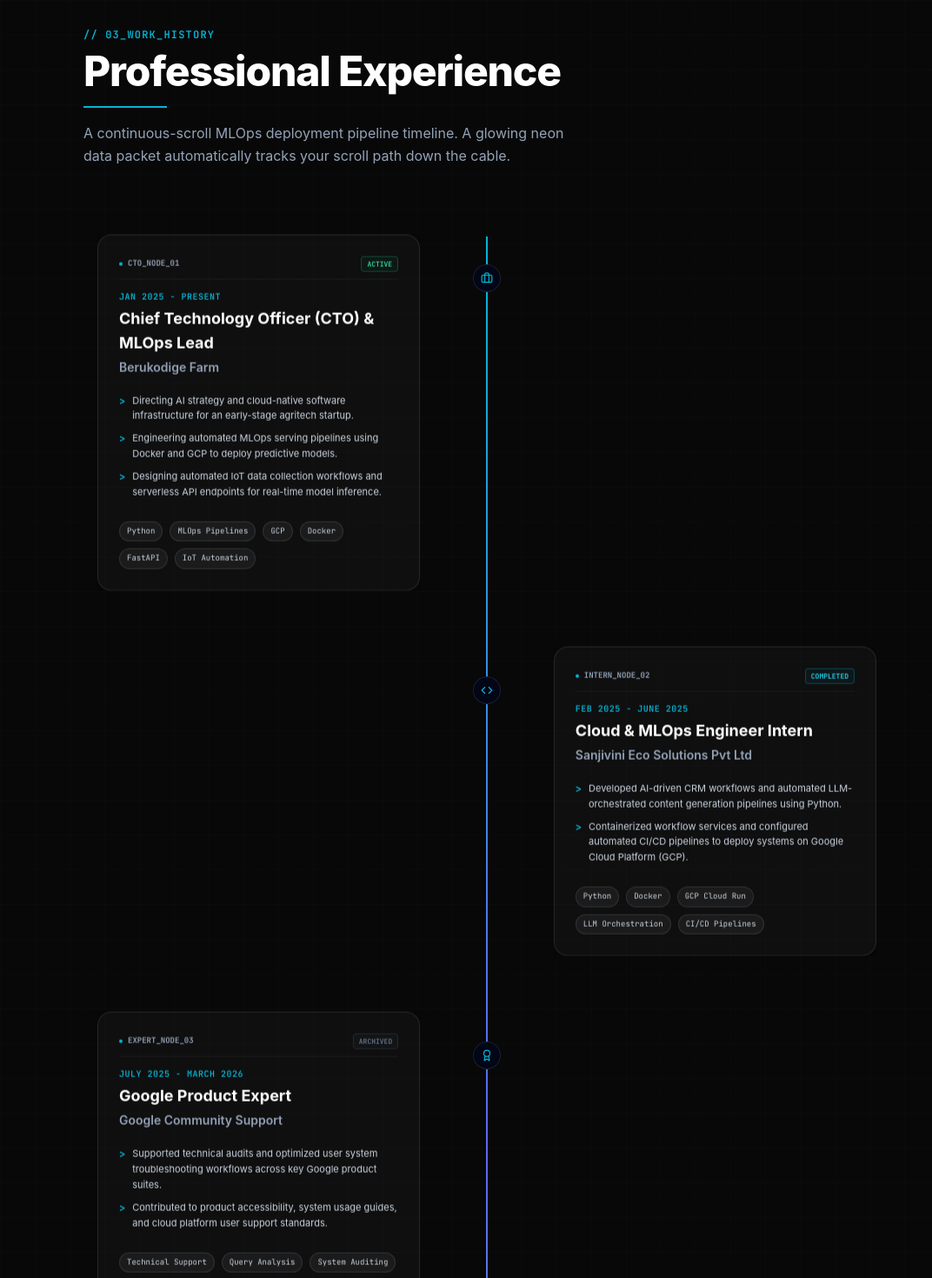
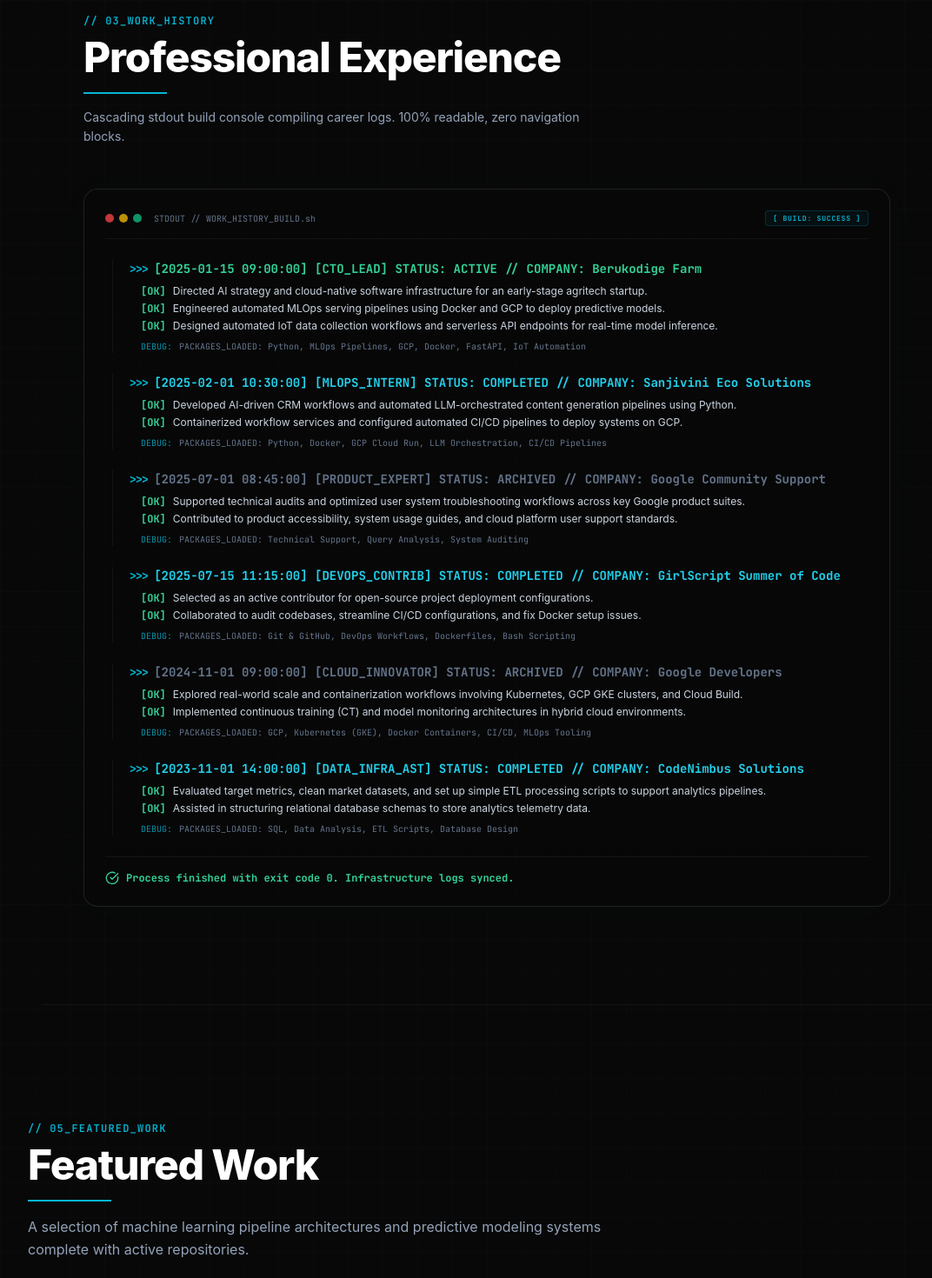
Before and after one commit to KRUTHIKTR/portfolio, a React (Vite) app: page / in a window 1280 px wide. Shown: the part 2520-3990 px from the top of the page at 87% size, without its empty margins (80-1152 px from the left). Built offline with nearby package versions, Linux system fonts and the light colour scheme.

Commit message:
feat: implement continuous CI/CD log feed timeline layout

```diff
--- a/src/components/Timeline.jsx
+++ b/src/components/Timeline.jsx
@@ -1,247 +1,166 @@
-import React, { useRef } from 'react';
-import { motion, useScroll, useTransform } from 'framer-motion';
-import { Briefcase, Code, Award, Terminal, GitBranch, TrendingUp, Cpu } from 'lucide-react';
-import TiltCard from './TiltCard';
+import React from 'react';
+import { motion } from 'framer-motion';
+import { Terminal, Shield, CheckCircle } from 'lucide-react';
 
-const timelineData = [
+const logBlocks = [
   {
     id: 1,
-    role: "Chief Technology Officer (CTO) & MLOps Lead",
-    company: "Berukodige Farm",
-    period: "Jan 2025 - Present",
-    nodeId: "CTO_Node_01",
-    status: "ACTIVE",
-    statusColor: "text-emerald-400 border-emerald-500/30 bg-emerald-500/5",
+    header: "[2025-01-15 09:00:00] [CTO_LEAD] STATUS: ACTIVE // COMPANY: Berukodige Farm",
+    headerColor: "text-emerald-400 font-bold",
     bullets: [
-      "Directing AI strategy and cloud-native software infrastructure for an early-stage agritech startup.",
-      "Engineering automated MLOps serving pipelines using Docker and GCP to deploy predictive models.",
-      "Designing automated IoT data collection workflows and serverless API endpoints for real-time model inference."
+      "[+] Directed AI strategy and cloud-native software infrastructure for an early-stage agritech startup.",
+      "[+] Engineered automated MLOps serving pipelines using Docker and GCP to deploy predictive models.",
+      "[+] Designed automated IoT data collection workflows and serverless API endpoints for real-time model inference."
     ],
-    skills: ["Python", "MLOps Pipelines", "GCP", "Docker", "FastAPI", "IoT Automation"],
-    icon: Briefcase
+    skills: "Python, MLOps Pipelines, GCP, Docker, FastAPI, IoT Automation"
   },
   {
     id: 2,
-    role: "Cloud & MLOps Engineer Intern",
-    company: "Sanjivini Eco Solutions Pvt Ltd",
-    period: "Feb 2025 - June 2025",
-    nodeId: "Intern_Node_02",
-    status: "COMPLETED",
-    statusColor: "text-cyan-400 border-cyan-500/30 bg-cyan-500/5",
+    header: "[2025-02-01 10:30:00] [MLOPS_INTERN] STATUS: COMPLETED // COMPANY: Sanjivini Eco Solutions",
+    headerColor: "text-cyan-400 font-bold",
     bullets: [
-      "Developed AI-driven CRM workflows and automated LLM-orchestrated content generation pipelines using Python.",
-      "Containerized workflow services and configured automated CI/CD pipelines to deploy systems on Google Cloud Platform (GCP)."
+      "[+] Developed AI-driven CRM workflows and automated LLM-orchestrated content generation pipelines using Python.",
+      "[+] Containerized workflow services and configured automated CI/CD pipelines to deploy systems on GCP."
     ],
-    skills: ["Python", "Docker", "GCP Cloud Run", "LLM Orchestration", "CI/CD Pipelines"],
-    icon: Code
+    skills: "Python, Docker, GCP Cloud Run, LLM Orchestration, CI/CD Pipelines"
   },
   {
     id: 3,
-    role: "Google Product Expert",
-    company: "Google Community Support",
-    period: "July 2025 - March 2026",
-    nodeId: "Expert_Node_03",
-    status: "ARCHIVED",
-    statusColor: "text-slate-500 border-slate-500/20 bg-slate-500/5",
+    header: "[2025-07-01 08:45:00] [PRODUCT_EXPERT] STATUS: ARCHIVED // COMPANY: Google Community Support",
+    headerColor: "text-slate-500 font-bold",
     bullets: [
-      "Supported technical audits and optimized user system troubleshooting workflows across key Google product suites.",
-      "Contributed to product accessibility, system usage guides, and cloud platform user support standards."
+      "[+] Supported technical audits and optimized user system troubleshooting workflows across key Google product suites.",
+      "[+] Contributed to product accessibility, system usage guides, and cloud platform user support standards."
     ],
-    skills: ["Technical Support", "Query Analysis", "System Auditing"],
-    icon: Award
+    skills: "Technical Support, Query Analysis, System Auditing"
   },
   {
     id: 4,
-    role: "Open Source DevOps Contributor (GSSoC'25)",
-    company: "GirlScript Summer of Code",
-    period: "July 2025 - Oct 2025",
-    nodeId: "DevOps_Node_04",
-    status: "COMPLETED",
-    statusColor: "text-cyan-400 border-cyan-500/30 bg-cyan-500/5",
+    header: "[2025-07-15 11:15:00] [DEVOPS_CONTRIB] STATUS: COMPLETED // COMPANY: GirlScript Summer of Code",
+    headerColor: "text-cyan-400 font-bold",
     bullets: [
-      "Selected as an active contributor for open-source project deployment configurations.",
-      "Collaborated to audit codebases, streamline CI/CD configurations, and fix Docker setup issues."
+      "[+] Selected as an active contributor for open-source project deployment configurations.",
+      "[+] Collaborated to audit codebases, streamline CI/CD configurations, and fix Docker setup issues."
     ],
-    skills: ["Git & GitHub", "DevOps Workflows", "Dockerfiles", "Bash Scripting"],
-    icon: GitBranch
+    skills: "Git & GitHub, DevOps Workflows, Dockerfiles, Bash Scripting"
   },
   {
     id: 5,
-    role: "Google Cloud Innovator",
-    company: "Google Developers",
-    period: "Nov 2024 - March 2026",
-    nodeId: "Google_Node_05",
-    status: "ARCHIVED",
-    statusColor: "text-slate-500 border-slate-500/20 bg-slate-500/5",
+    header: "[2024-11-01 09:00:00] [CLOUD_INNOVATOR] STATUS: ARCHIVED // COMPANY: Google Developers",
+    headerColor: "text-slate-500 font-bold",
     bullets: [
-      "Explored real-world scale and containerization workflows involving Kubernetes, GCP GKE clusters, and Cloud Build.",
-      "Implemented continuous training (CT) and model monitoring architectures in hybrid cloud environments."
+      "[+] Explored real-world scale and containerization workflows involving Kubernetes, GCP GKE clusters, and Cloud Build.",
+      "[+] Implemented continuous training (CT) and model monitoring architectures in hybrid cloud environments."
     ],
-    skills: ["GCP", "Kubernetes (GKE)", "Docker Containers", "CI/CD", "MLOps Tooling"],
-    icon: Terminal
+    skills: "GCP, Kubernetes (GKE), Docker Containers, CI/CD, MLOps Tooling"
   },
   {
     id: 6,
-    role: "Data Infrastructure Assistant",
-    company: "CodeNimbus Solutions",
-    period: "Nov 2023 - Dec 2023",
-    nodeId: "Data_Node_06",
-    status: "COMPLETED",
-    statusColor: "text-cyan-400 border-cyan-500/30 bg-cyan-500/5",
+    header: "[2023-11-01 14:00:00] [DATA_INFRA_AST] STATUS: COMPLETED // COMPANY: CodeNimbus Solutions",
+    headerColor: "text-cyan-400 font-bold",
     bullets: [
-      "Evaluated target metrics, clean market datasets, and set up simple ETL processing scripts to support analytics pipelines.",
-      "Assisted in structuring relational database schemas to store analytics telemetry data."
+      "[+] Evaluated target metrics, clean market datasets, and set up simple ETL processing scripts to support analytics pipelines.",
+      "[+] Assisted in structuring relational database schemas to store analytics telemetry data."
     ],
-    skills: ["SQL", "Data Analysis", "ETL Scripts", "Database Design"],
-    icon: TrendingUp
+    skills: "SQL, Data Analysis, ETL Scripts, Database Design"
   }
 ];
 
-export default function Timeline({ isZeroG }) {
-  const containerRef = useRef(null);
+export default function Timeline() {
+  const containerVariants = {
+    animate: {
+      transition: {
+        staggerChildren: 0.08
+      }
+    }
+  };
 
-  // Capture scroll position of the timeline container
-  const { scrollYProgress } = useScroll({
-    target: containerRef,
-    offset: ["start center", "end center"]
-  });
-
-  // Map scroll progress to the neon packet's vertical position
-  const pulseY = useTransform(scrollYProgress, [0, 1], ["0%", "100%"]);
+  const lineVariants = {
+    initial: { opacity: 0, x: -8 },
+    animate: { opacity: 1, x: 0, transition: { duration: 0.25, ease: "easeOut" } }
+  };
 
   return (
-    <section
-      id="orbit"
-      ref={containerRef}
-      className="relative py-32 px-6 md:px-12 max-w-5xl mx-auto z-10 border-b border-white/5"
-    >
+    <section id="orbit" className="relative py-28 px-6 md:px-12 max-w-5xl mx-auto z-10 border-b border-white/5">
       {/* Section Header */}
-      <div className="text-left mb-20">
+      <div className="text-left mb-12">
         <span className="text-xs font-mono uppercase tracking-widest text-[#06b6d4] font-semibold">// 03_WORK_HISTORY</span>
         <h2 className="text-3xl md:text-5xl font-extrabold text-white mt-2 mb-4 font-sans tracking-tight">
           Professional Experience
         </h2>
-        <div className="h-[2px] w-24 bg-[#06b6d4]" />
-        <p className="text-slate-400 max-w-xl mt-4 text-base font-sans leading-relaxed">
-          A continuous-scroll MLOps deployment pipeline timeline. A glowing neon data packet automatically tracks your scroll path down the cable.
+        <div className="h-[2px] w-24 bg-[#06b6d4] mb-4" />
+        <p className="text-slate-400 max-w-xl text-sm font-sans leading-relaxed">
+          Cascading stdout build console compiling career logs. 100% readable, zero navigation blocks.
         </p>
       </div>
 
-      {/* Vertical Timeline Cable Container */}
-      <div className="relative max-w-4xl mx-auto">
+      {/* Large Glassmorphic Terminal Window */}
+      <div className="border border-white/10 bg-[#080808]/90 rounded-2xl p-6 font-mono text-left relative overflow-hidden backdrop-blur-xl shadow-[0_0_40px_rgba(6,182,212,0.02)]">
+        <div className="absolute inset-0 bg-[linear-gradient(to_right,#111_1px,transparent_1px),linear-gradient(to_bottom,#111_1px,transparent_1px)] bg-[size:16px_16px] opacity-15 pointer-events-none" />
 
-        {/* Fiber Optic Center Line Cable (Background Track) */}
-        <div className="absolute left-4 md:left-1/2 top-0 bottom-0 w-[2px] bg-white/5 -translate-x-1/2 z-0">
-
-          {/* Active colored path following scroll */}
-          <motion.div
-            style={{ scaleY: scrollYProgress }}
-            className="absolute top-0 left-0 w-full h-full bg-gradient-to-b from-[#06b6d4] via-indigo-500 to-emerald-400 origin-top"
-          />
-
-          {/* Neon Packet Data Pulse */}
-          <motion.div
-            style={{ top: pulseY }}
-            className="absolute w-3.5 h-3.5 rounded-full bg-[#06b6d4] shadow-[0_0_15px_#06b6d4] -left-[6px] -translate-y-1/2 z-10"
-          >
-            <span className="absolute inset-0 rounded-full bg-cyan-400 animate-ping opacity-75" />
-          </motion.div>
+        {/* Console Windows Title Bar */}
+        <div className="flex items-center justify-between border-b border-white/5 pb-3.5 mb-6 relative z-10">
+          <div className="flex items-center gap-1.5">
+            <span className="w-2.5 h-2.5 rounded-full bg-red-500/80" />
+            <span className="w-2.5 h-2.5 rounded-full bg-yellow-500/80" />
+            <span className="w-2.5 h-2.5 rounded-full bg-emerald-500/80" />
+            <span className="text-[10px] text-slate-500 font-mono ml-2">STDOUT // WORK_HISTORY_BUILD.sh</span>
+          </div>
+          <span className="text-[8px] text-[#06b6d4] border border-[#06b6d4]/20 px-2 py-0.5 rounded bg-[#06b6d4]/5 uppercase tracking-widest font-bold">
+            [ BUILD: SUCCESS ]
+          </span>
         </div>
 
-        {/* Timeline Items */}
-        <div className="space-y-16 relative">
-          {timelineData.map((item, idx) => {
-            const Icon = item.icon;
-            const isLeft = idx % 2 === 0;
+        {/* Staggered Cascading Log Lines */}
+        <motion.div
+          variants={containerVariants}
+          initial="initial"
+          whileInView="animate"
+          viewport={{ once: true, margin: "-100px" }}
+          className="space-y-6 relative z-10"
+        >
+          {logBlocks.map((block) => (
+            <div key={block.id} className="space-y-2 border-l border-white/5 pl-4 ml-2">
 
-            return (
-              <div
-                key={item.id}
-                className={`flex flex-col md:flex-row items-stretch relative ${
-                  isLeft ? 'md:flex-row' : 'md:flex-row-reverse'
-                }`}
-              >
-                {/* Center Node dot marker */}
-                <div className="absolute left-4 md:left-1/2 -translate-x-1/2 top-8 z-20 flex items-center justify-center">
+              {/* Header log entry line */}
+              <motion.div variants={lineVariants} className="text-xs md:text-sm flex flex-col md:flex-row md:items-center gap-1.5">
+                <span className="text-[#06b6d4] select-none font-bold">&gt;&gt;&gt;</span>
+                <span className={block.headerColor}>{block.header}</span>
+              </motion.div>
+
+              {/* Accomplishment log stdout lines */}
+              <div className="space-y-1 pl-4">
+                {block.bullets.map((bullet, bIdx) => (
                   <motion.div
-                    whileHover={{ scale: 1.15 }}
-                    className="w-8 h-8 rounded-full flex items-center justify-center border bg-slate-950 border-white/10 hover:border-[#06b6d4] transition-all"
+                    key={bIdx}
+                    variants={lineVariants}
+                    className="text-slate-300 text-[11px] md:text-xs font-sans leading-relaxed flex gap-2 items-start"
                   >
-                    <Icon className="w-3.5 h-3.5 text-[#06b6d4]" />
+                    <span className="text-emerald-400 font-mono font-bold select-none">[OK]</span>
+                    <span>{bullet.replace('[+] ', '')}</span>
                   </motion.div>
-                </div>
+                ))}
+              </div>
 
-                {/* Content Box */}
-                <div className={`w-full md:w-[45%] pl-12 md:pl-0 ${
-                  isLeft ? 'md:pr-8 md:text-left md:ml-0' : 'md:pl-8 md:ml-0'
-                }`}>
-                  <motion.div
-                    initial={{ opacity: 0, y: 30 }}
-                    whileInView={{ opacity: 1, y: 0 }}
-                    viewport={{ once: true, margin: "-100px" }}
-                    transition={{ duration: 0.5, delay: idx * 0.05 }}
-                  >
-                    <TiltCard isZeroG={isZeroG} className="relative overflow-hidden h-full">
-                      <div className="flex flex-col gap-1 text-left">
+              {/* Packages/Skills tag logs */}
+              <motion.div variants={lineVariants} className="pl-4 text-[10px] text-slate-500 leading-normal flex gap-2 items-start">
+                <span className="text-[#06b6d4]/80 font-mono select-none">DEBUG:</span>
+                <span>PACKAGES_LOADED: {block.skills}</span>
+              </motion.div>
 
-                        {/* Status Header */}
-                        <div className="flex items-center justify-between gap-4 border-b border-white/5 pb-2 mb-2 font-mono text-[9px]">
-                          <div className="flex items-center gap-1.5">
-                            <span className="w-1 h-1 rounded-full bg-[#06b6d4]" />
-                            <span className="text-slate-400 font-bold uppercase">
-                              {item.nodeId}
-                            </span>
-                          </div>
-                          <span className={`px-1.5 py-0.5 rounded border text-[8px] font-bold ${item.statusColor}`}>
-                            {item.status}
-                          </span>
-                        </div>
+            </div>
+          ))}
 
-                        <span className="text-[10px] font-mono tracking-wider uppercase font-semibold text-[#06b6d4]">
-                          {item.period}
-                        </span>
+          {/* Compilation terminal success final tag */}
+          <motion.div
+            variants={lineVariants}
+            className="pt-4 border-t border-white/5 text-xs text-emerald-400 font-bold flex items-center gap-2 mt-4"
+          >
+            <CheckCircle className="w-4 h-4 text-emerald-400" />
+            <span>Process finished with exit code 0. Infrastructure logs synced.</span>
+          </motion.div>
+        </motion.div>
 
-                        <h3 className="text-lg font-bold text-white transition-colors">
-                          {item.role}
-                        </h3>
-
-                        <h4 className="text-sm font-semibold text-slate-400">
-                          {item.company}
-                        </h4>
-
-                        {/* Terminal Logs stdout representation */}
-                        <ul className="text-xs mt-4 space-y-2 list-none text-slate-400">
-                          {item.bullets.map((bullet, bIdx) => (
-                            <li key={bIdx} className="flex gap-2 items-start font-mono leading-relaxed">
-                              <span className="text-[#06b6d4] font-bold select-none">&gt;</span>
-                              <span className="font-sans text-slate-300 text-[11px]">{bullet}</span>
-                            </li>
-                          ))}
-                        </ul>
-
-                        {/* Skill Tags */}
-                        <div className="flex flex-wrap gap-2 mt-5 justify-start">
-                          {item.skills.map((skill, sIdx) => (
-                            <span
-                              key={sIdx}
-                              className="text-[9px] px-2 py-1 rounded-full font-mono bg-white/5 border border-white/10 text-slate-300 hover:border-[#06b6d4]/40 hover:bg-[#06b6d4]/5 transition-all duration-300"
-                            >
-                              {skill}
-                            </span>
-                          ))}
-                        </div>
-
-                      </div>
-                    </TiltCard>
-                  </motion.div>
-                </div>
-
-                {/* Empty column buffer space for layout balancing on desktop */}
-                <div className="hidden md:block w-[45%]" />
-              </div>
-            );
-          })}
-        </div>
       </div>
     </section>
   );
```
